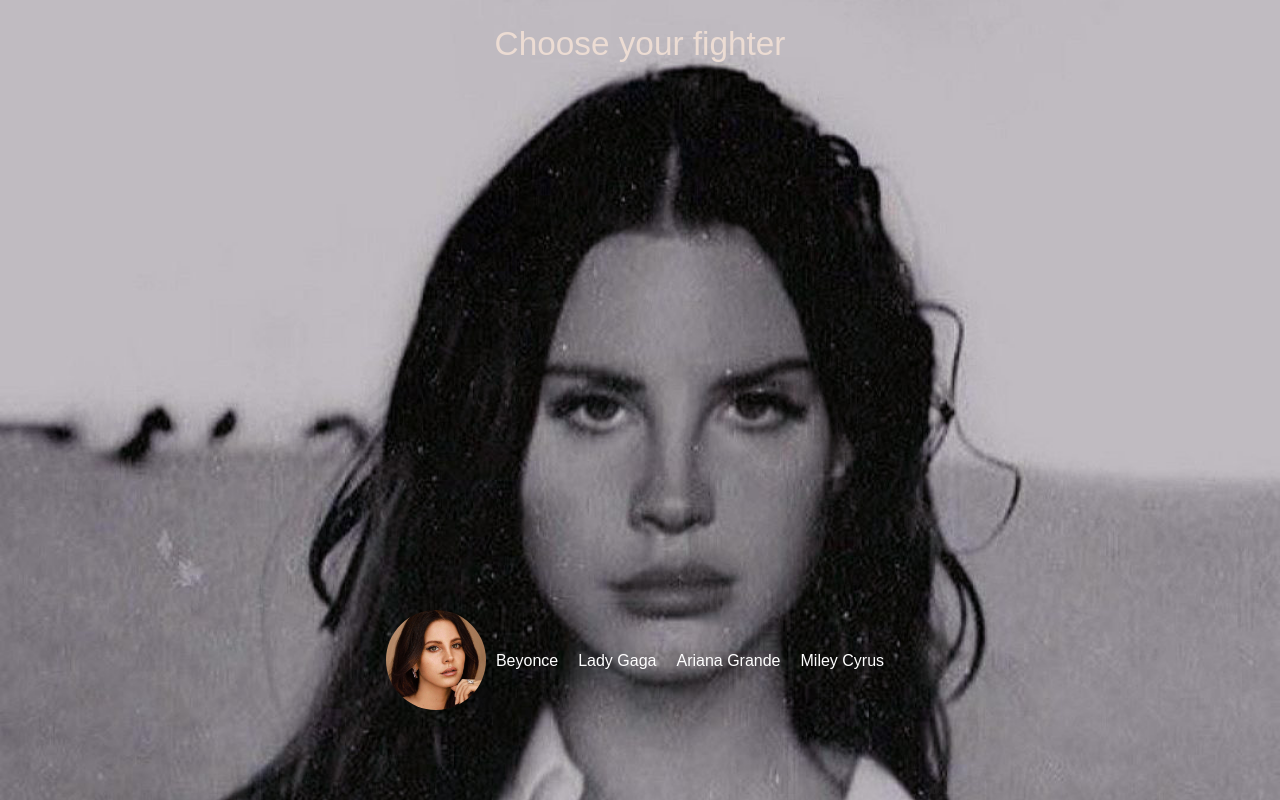
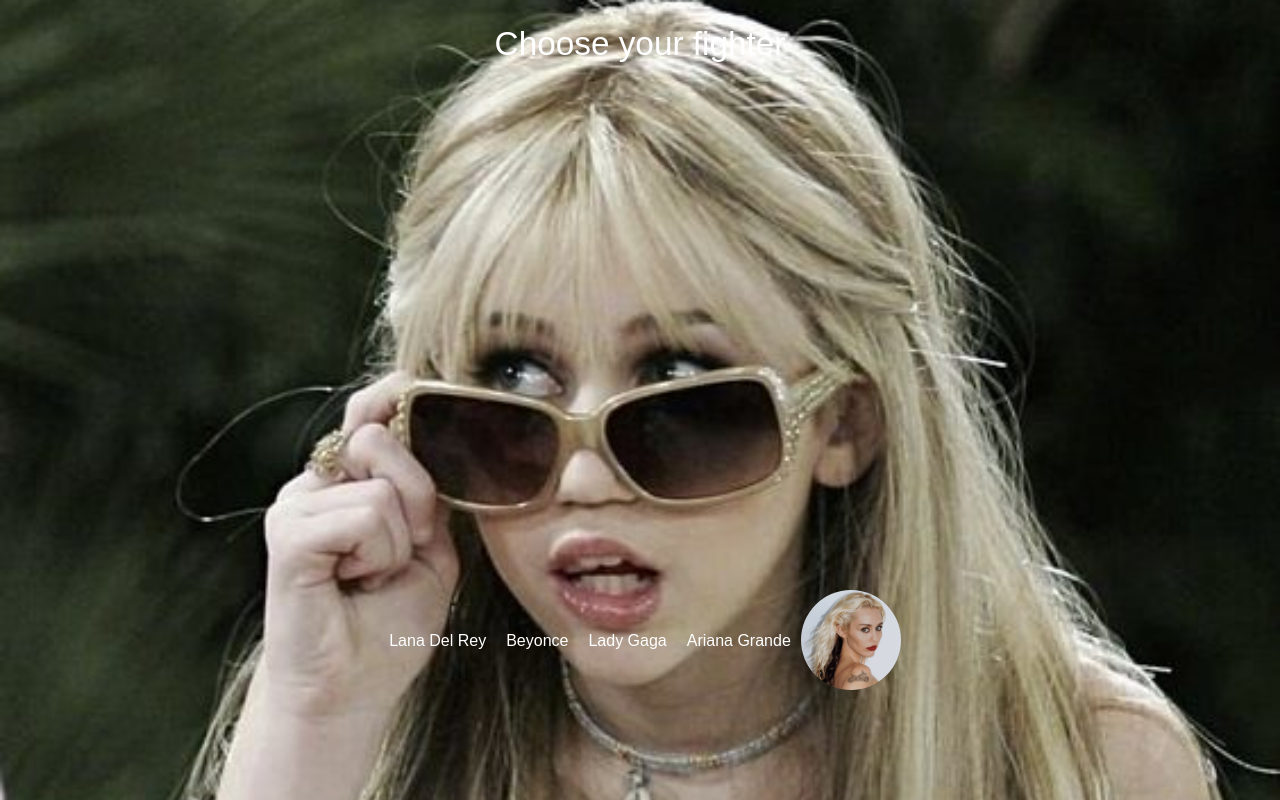
Before and after one commit to Jaobast/divas, a plain HTML site: page index.html in a window 1280 px wide. Drawn offline with Linux system fonts and the light colour scheme.

Commit message:
muita atualizacao

```diff
--- a/css/style.css
+++ b/css/style.css
@@ -65,13 +65,7 @@ button:hover{
     font-size: 18pt;
 }
 
-.yourArtist{
-    text-align: center;
-    position: absolute;
-    bottom: 7%;
-    left: calc(50% + 145px);
-    transform: translateX(-50%);
-}
+
 
 @media (hover: none) {
     .h1:hover{
--- a/css/style_Ariana.css
+++ b/css/style_Ariana.css
@@ -68,5 +68,12 @@ button:hover{
 }
 
 .yourArtist{
-position:absolute
+    display: flex;
+    flex-direction: column;
+    align-items: center;
 }
+
+.pickAriana{
+    position: relative;
+    top: 30px;
+}
--- a/css/style_Beyonce.css
+++ b/css/style_Beyonce.css
@@ -69,5 +69,12 @@ button:hover{
 }
 
 .yourArtist{
-    position:absolute
-    }
+    display: flex;
+    flex-direction: column;
+    align-items: center;
+}
+
+.pickBeyonce{
+    position: relative;
+    top: 30px;
+}
--- a/css/style_Gaga.css
+++ b/css/style_Gaga.css
@@ -69,5 +69,12 @@ button:hover{
 }
 
 .yourArtist{
-    position:absolute
-    }
+    display: flex;
+    flex-direction: column;
+    align-items: center;
+}
+
+.pickGaga{
+    position: relative;
+    top: 30px;
+}
--- a/css/style_Lana.css
+++ b/css/style_Lana.css
@@ -69,5 +69,12 @@ button:hover{
 }
 
 .yourArtist{
-    position:absolute
-    }
+    display: flex;
+    flex-direction: column;
+    align-items: center;
+}
+
+.pickLana{
+    position: relative;
+    top: 30px;
+}
--- a/css/style_Miley.css
+++ b/css/style_Miley.css
@@ -16,7 +16,7 @@ body{
     font-size: 25pt;
     margin: 20px;
     padding: 5px;
-    color: rgb(0, 0, 0);
+    color: rgb(255, 255, 255);
 }
 
 .Miley_button{
@@ -69,5 +69,12 @@ button:hover{
 }
 
 .yourArtist{
-    position:absolute;
+    display: flex;
+    flex-direction: column;
+    align-items: center;
 }
+
+.pickMiley{
+    position: relative;
+    top: 30px;
+}
--- a/index.html
+++ b/index.html
@@ -2,7 +2,7 @@
 <html>
 <head>
   <title>choose your fighter</title>
-  <link id="dynamic-css" rel="stylesheet" href="./css/style_Lana.css">
+  <link id="dynamic-css" rel="stylesheet" href="./css/style_Miley.css">
 </head>
 <body>
 
@@ -16,12 +16,33 @@
   </div>
 
   <div id="divas">
+
+    <div class="yourArtist">
       <button onclick="changeArtist('Lana')" class="Lana_button">Lana Del Rey</button>
+      <button onclick="yourArtist()" class="pickLana"></button>
+    </div>
+
+    <div class="yourArtist">
       <button onclick="changeArtist('Beyonce')" class="Beyonce_button">Beyonce</button>
+      <button onclick="yourArtist()" class="pickBeyonce"></button>
+    </div>
+
+    <div class="yourArtist">
       <button onclick="changeArtist('Gaga')" class="Gaga_button">Lady Gaga</button>
+      <button onclick="yourArtist()" class="pickGaga"></button>
+    </div>
+
+    <div class="yourArtist">
       <button onclick="changeArtist('Ariana')" class="Ariana_button">Ariana Grande</button>
+      <button onclick="yourArtist()" class="pickAriana"></button>
+    </div>
+
+    <div class="yourArtist">
       <button onclick="changeArtist('Miley')" class="Miley_button">Miley Cyrus</button>
+      <button onclick="yourArtist()" class="pickMiley"></button>
     </div>
+
+  </div>
 
   <div class="yourArtist">
      <button onclick="yourArtist()" id="yourArtist"></button>
--- a/script/script.js
+++ b/script/script.js
@@ -5,17 +5,19 @@ function changeArtist(newArtist) {
     const artistCss = "./css/style_" + artist + ".css";
     document.getElementById('dynamic-css').setAttribute("href", artistCss);
 
-    const el = document.querySelector(".yourArtist");
-    const artistButton = document.querySelector("." + artist + "_button");
-
-    el.style.bottom = `calc(${artistButton.offsetTop + artistButton.offsetHeight}px - 8vh)`;
-    el.style.left = (artistButton.offsetLeft + artistButton.offsetWidth / 2 - el.offsetWidth / 2) + "px";
-
     let show;
     if (artist) {
         show = "pick " + artist;
     }
-    document.getElementById("yourArtist").innerHTML = show;
+
+    document.querySelectorAll('[class^="pick"]').forEach(button => {
+        if (button.classList.contains("pick" + artist)) {
+            button.innerHTML = show;
+        } else {
+            button.innerHTML = "";
+        }
+    });
+
     document.getElementById("yourChoise").innerHTML = "";
 
     const changeGif = document.getElementById("gif");
@@ -23,12 +25,13 @@ function changeArtist(newArtist) {
 }
 
 
+
 function yourArtist() {
     const backHome = document.getElementById("dynamic-css");
     backHome.setAttribute("href","./css/style.css")
 
     document.getElementById("yourChoise").innerHTML = "you chose " + artist;
-    document.getElementById("yourArtist").innerHTML = "";
+    document.querySelector(".pick" + artist).innerHTML = "";
 
     const changeGif = document.getElementById("gif");
     if (artist){
@@ -41,7 +44,7 @@ function goBack(){
     backHome.setAttribute("href","./css/style.css")
 
     document.getElementById("yourChoise").innerHTML = "";
-    document.getElementById("yourArtist").innerHTML = "";
+    document.querySelector(".pick" + artist).innerHTML = "";
 
     const changeGif = document.getElementById("gif");
     changeGif.setAttribute("src", "");
```
